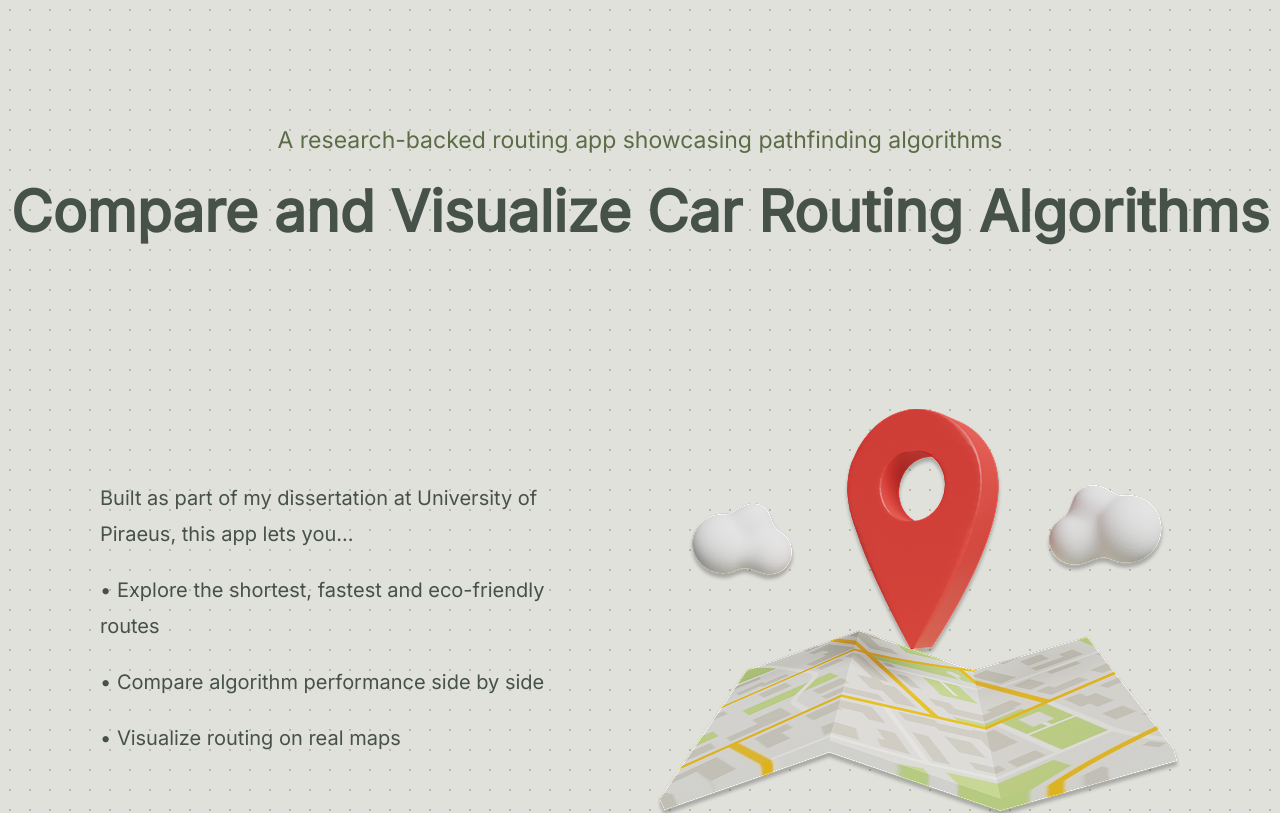
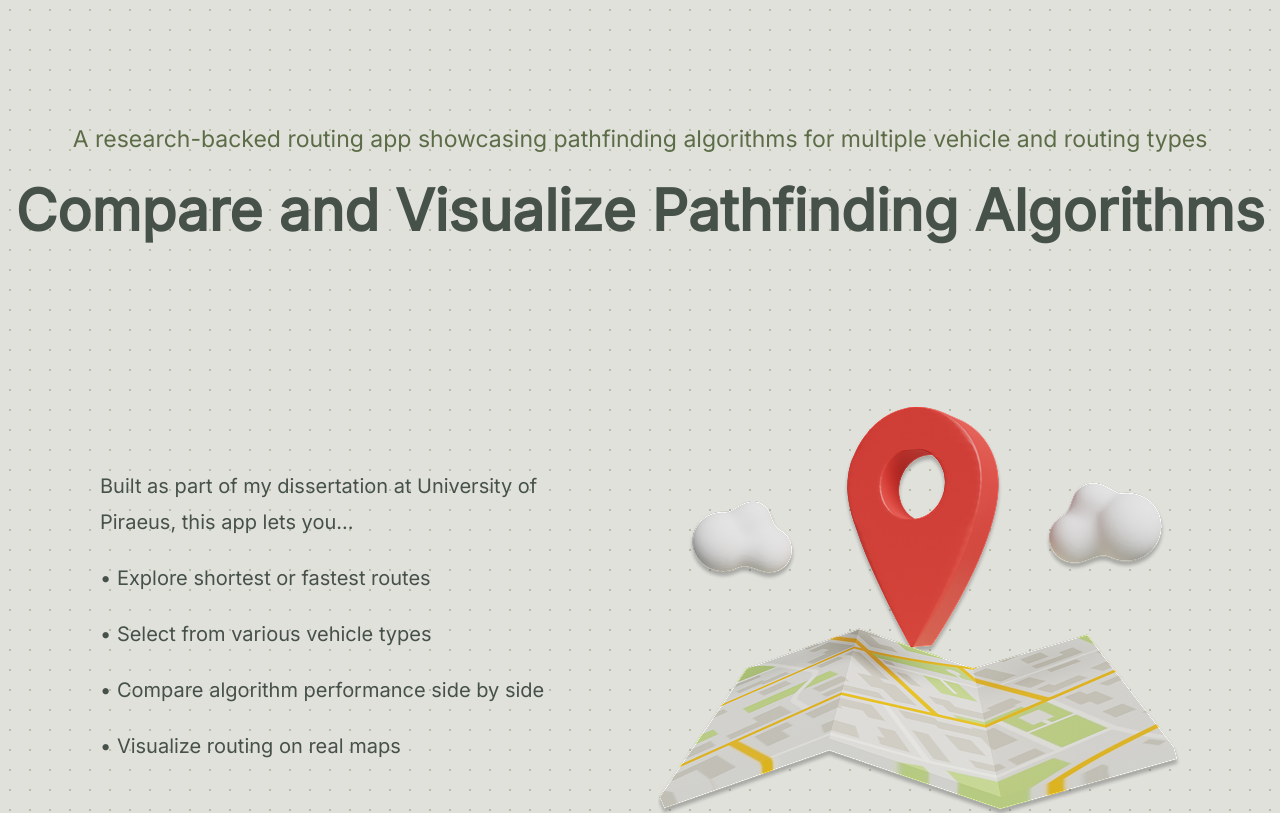
Before and after one commit to despkontopoulou/vehicle-path-planning, a React (Create React App) app in the folder frontend/: page / in a window 1280 px wide. Shown: the top 813 px of the page. Built offline with nearby package versions, Linux system fonts and the light colour scheme.

Commit message:
fix landing page text

```diff
--- a/frontend/src/pages/LandingPage.jsx
+++ b/frontend/src/pages/LandingPage.jsx
@@ -12,8 +12,8 @@ export default function LandingPage() {
         <div className="landing-container">
             <FadeUpOnScroll delay={0.05}>
                 <HeroSection
-                    title="Compare and Visualize Car Routing Algorithms"
-                    subtitle="A research-backed routing app showcasing pathfinding algorithms"
+                    title="Compare and Visualize Pathfinding Algorithms"
+                    subtitle="A research-backed routing app showcasing pathfinding algorithms for multiple vehicle and routing types"
                 />
             </FadeUpOnScroll>
 
@@ -22,7 +22,8 @@ export default function LandingPage() {
                     image={modelImage}
                     paragraphs={[
                         "Built as part of my dissertation at University of Piraeus, this app lets you...",
-                        "• Explore the shortest, fastest and eco-friendly routes",
+                        "• Explore shortest or fastest routes",
+                        "• Select from various vehicle types",
                         "• Compare algorithm performance side by side",
                         "• Visualize routing on real maps",
                     ]}
```
